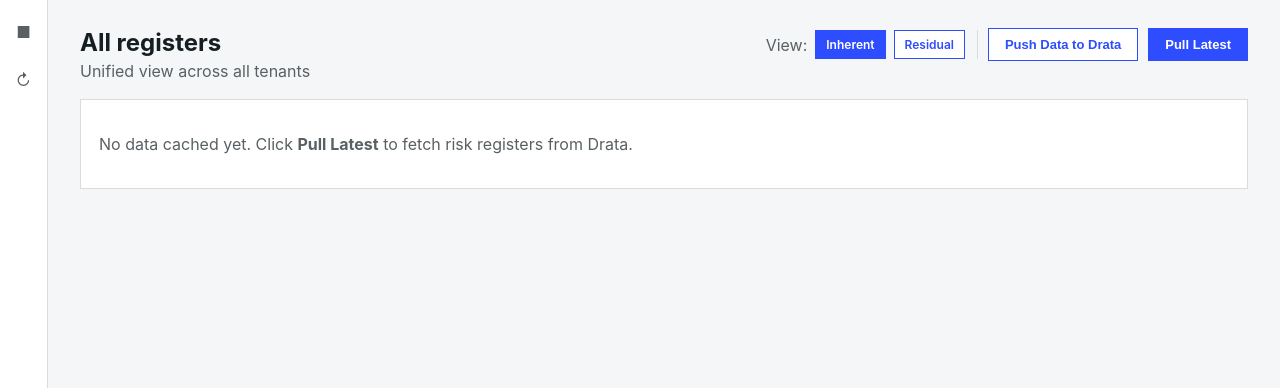
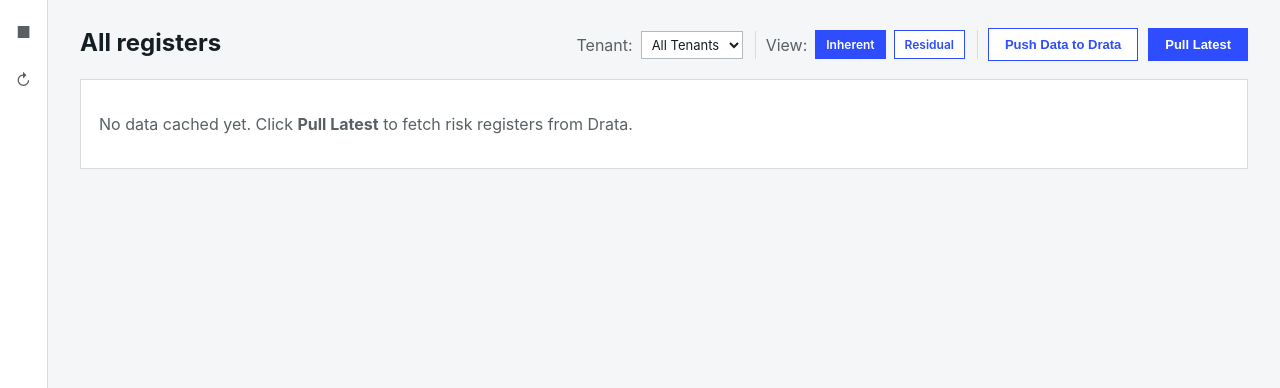
Before and after one commit to drata-rv/UnifiedRiskDashboard, a FastAPI app: page / in a window 1280 px wide. Shown: the part 56-444 px from the top of the page. Run offline with FastAPI, Linux system fonts and the light colour scheme; data that the repository does not hold is empty.

Commit message:
feat: tenant filter dropdown on the dashboard
Filter the register list to one tenant or "All Tenants" (default).
Plain ?tenant= query param, not persisted like the inherent/residual
view cookie -- this is a filter, not a display preference, so it
resets to all tenants every visit as requested.

Page title now reflects the active filter ("All registers" or the
tenant name) instead of a static string, and dropped the "Unified view
across all tenants" subtitle -- redundant now that the title itself
says so.

View toggle and sort-column links carry the tenant filter through via
a small dash_link() template macro, so switching view/sort while
filtered doesn't drop back to all tenants.

Author: Drata SA team

```diff
--- a/app/routes/dashboard.py
+++ b/app/routes/dashboard.py
@@ -11,7 +11,7 @@ _VIEWS = ("inherent", "residual")
 
 
 @router.get("/")
-def dashboard(request: Request, view: str = None, sort: str = None):
+def dashboard(request: Request, view: str = None, sort: str = None, tenant: str = None):
     # An explicit ?view= sets the cookie (persists the choice); otherwise
     # fall back to whatever was last chosen, defaulting to inherent. There's
     # no session store in this app (Easy Auth owns login, not app state), so
@@ -22,8 +22,15 @@ def dashboard(request: Request, view: str = None, sort: str = None):
         active_view = "inherent"
     counts_key = "inherent_counts" if active_view == "inherent" else "residual_counts"
 
+    # Tenant filter is a plain query param, not persisted — it's a view filter,
+    # not a display preference, so it resets to "All Tenants" every visit.
+    all_tenants = db.list_tenants()
+    selected_tenant = tenant if tenant in all_tenants else None
+
     rows = []
-    for tenant_name in db.list_tenants():
+    for tenant_name in all_tenants:
+        if selected_tenant and tenant_name != selected_tenant:
+            continue
         for reg in db.list_registers(tenant_name):
             risks = db.list_risks(tenant_name=tenant_name, register_id=reg["register_id"])
             inherent_counts = {tier: 0 for tier in _TIER_COLS}
@@ -55,6 +62,8 @@ def dashboard(request: Request, view: str = None, sort: str = None):
         "active_view": active_view,
         "counts_key": counts_key,
         "sort": sort,
+        "all_tenants": all_tenants,
+        "selected_tenant": selected_tenant,
         "user": get_current_user(request),
     })
     if requested_view is not None:
--- a/app/templates/dashboard.html
+++ b/app/templates/dashboard.html
@@ -1,16 +1,29 @@
 {% extends "base.html" %}
+{% macro dash_link(view, sort, tenant) %}/?view={{ view }}{% if sort %}&sort={{ sort | urlencode }}{% endif %}{% if tenant %}&tenant={{ tenant | urlencode }}{% endif %}{% endmacro %}
 {% block title %}Dashboard &middot; FirstService Risk Dashboard{% endblock %}
 {% block content %}
   <div class="page-header">
     <div>
-      <h1 class="page-title">All registers</h1>
-      <div class="muted">Unified view across all tenants</div>
+      <h1 class="page-title">{{ selected_tenant or "All registers" }}</h1>
     </div>
     <div class="actions">
       <div class="export-group">
+        <span class="muted">Tenant:</span>
+        <form class="inline" method="get" action="/">
+          <select class="field" name="tenant" onchange="this.form.submit()">
+            <option value=""{% if not selected_tenant %} selected{% endif %}>All Tenants</option>
+            {% for t in all_tenants %}
+              <option value="{{ t }}"{% if t == selected_tenant %} selected{% endif %}>{{ t }}</option>
+            {% endfor %}
+          </select>
+          <input type="hidden" name="view" value="{{ active_view }}">
+          {% if sort %}<input type="hidden" name="sort" value="{{ sort }}">{% endif %}
+        </form>
+      </div>
+      <div class="export-group">
         <span class="muted">View:</span>
-        <a class="btn {{ 'btn-primary' if active_view == 'inherent' else 'btn-outline' }}" href="/?view=inherent{% if sort %}&sort={{ sort | urlencode }}{% endif %}">Inherent</a>
-        <a class="btn {{ 'btn-primary' if active_view == 'residual' else 'btn-outline' }}" href="/?view=residual{% if sort %}&sort={{ sort | urlencode }}{% endif %}">Residual</a>
+        <a class="btn {{ 'btn-primary' if active_view == 'inherent' else 'btn-outline' }}" href="{{ dash_link('inherent', sort, selected_tenant) }}">Inherent</a>
+        <a class="btn {{ 'btn-primary' if active_view == 'residual' else 'btn-outline' }}" href="{{ dash_link('residual', sort, selected_tenant) }}">Residual</a>
       </div>
       <form class="inline" method="post" action="/sync/push">
         <button class="btn btn-outline" type="submit">Push Data to Drata</button>
@@ -32,8 +45,8 @@
       <tr>
         <th>Tenant</th>
         <th>Register</th>
-        {% for tier in tier_cols %}<th class="num"><a href="/?view={{ active_view }}&sort={{ tier | urlencode }}">{{ tier }}</a></th>{% endfor %}
-        <th class="num"><a href="/?view={{ active_view }}&sort=Total">Total</a></th>
+        {% for tier in tier_cols %}<th class="num"><a href="{{ dash_link(active_view, tier, selected_tenant) }}">{{ tier }}</a></th>{% endfor %}
+        <th class="num"><a href="{{ dash_link(active_view, 'Total', selected_tenant) }}">Total</a></th>
       </tr>
       {% for row in rows %}
         <tr>
```
